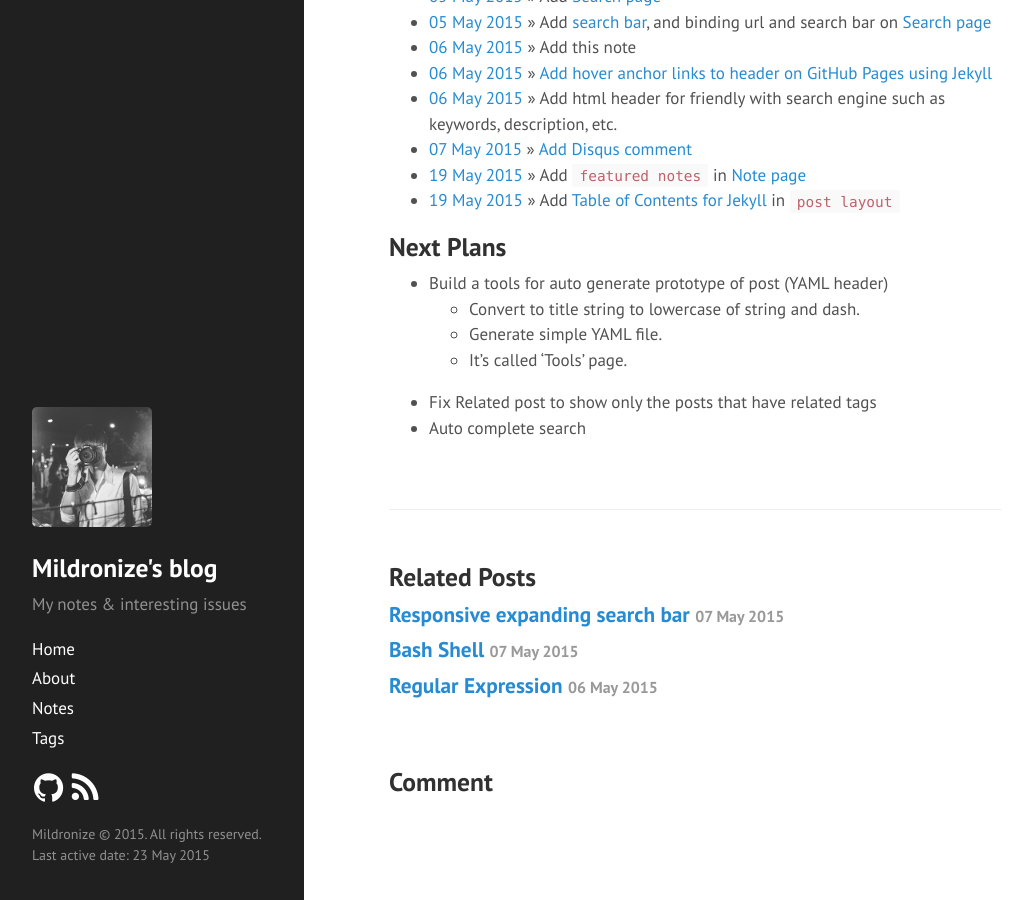
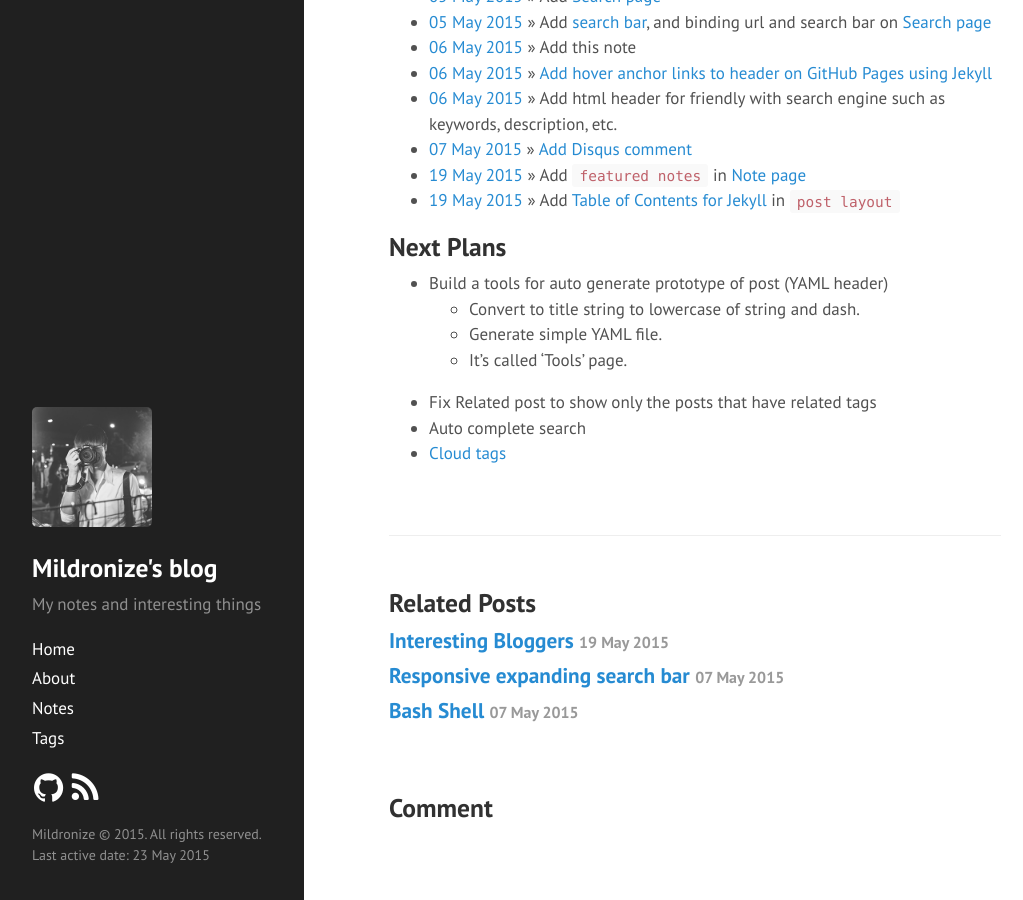
Before and after one commit to mildronize/blog-jekyll, a Jekyll site: the page built from _posts/2015-05-06-my-blog-development.md, in a window 1280 px wide and 900 px high, scrolled down 1170 px. Shown: the whole window, without its empty margins (2-1025 px from the left). Built offline with Jekyll 4.4.1, drawn with Linux system fonts in a browser that asks for light colours; Markdown is read by kramdown in place of the engine named in the settings; comment, search, counter and statistics services are not loaded.

Commit message:
add notes/interesting-bloggers

```diff
--- a/_config.yml
+++ b/_config.yml
@@ -11,7 +11,7 @@ relative_permalinks: true
 # Setup
 title:            Mildronize's blog
 tagline:          'mildronize-blog'
-description:      'My notes & interesting issues'
+description:      "My notes and interesting things"
 keywords:         [note, computer, programming, script, knowledge, coding, technique, collection, glossary, data, infomation, internet, web]
 url:              http://mildronize.github.io
 # for dev
--- a/_posts/2015-05-06-my-blog-development.md
+++ b/_posts/2015-05-06-my-blog-development.md
@@ -67,3 +67,4 @@ toc: true
   - It's called 'Tools' page.
 - Fix Related post to show only the posts that have related tags
 - Auto complete search
+- [Cloud tags](http://vvv.tobiassjosten.net/jekyll/jekyll-tag-cloud/)
```
Also changed, not shown: _posts/2015-05-19-interesting-bloggers.md (added, +19 -0 lines).
